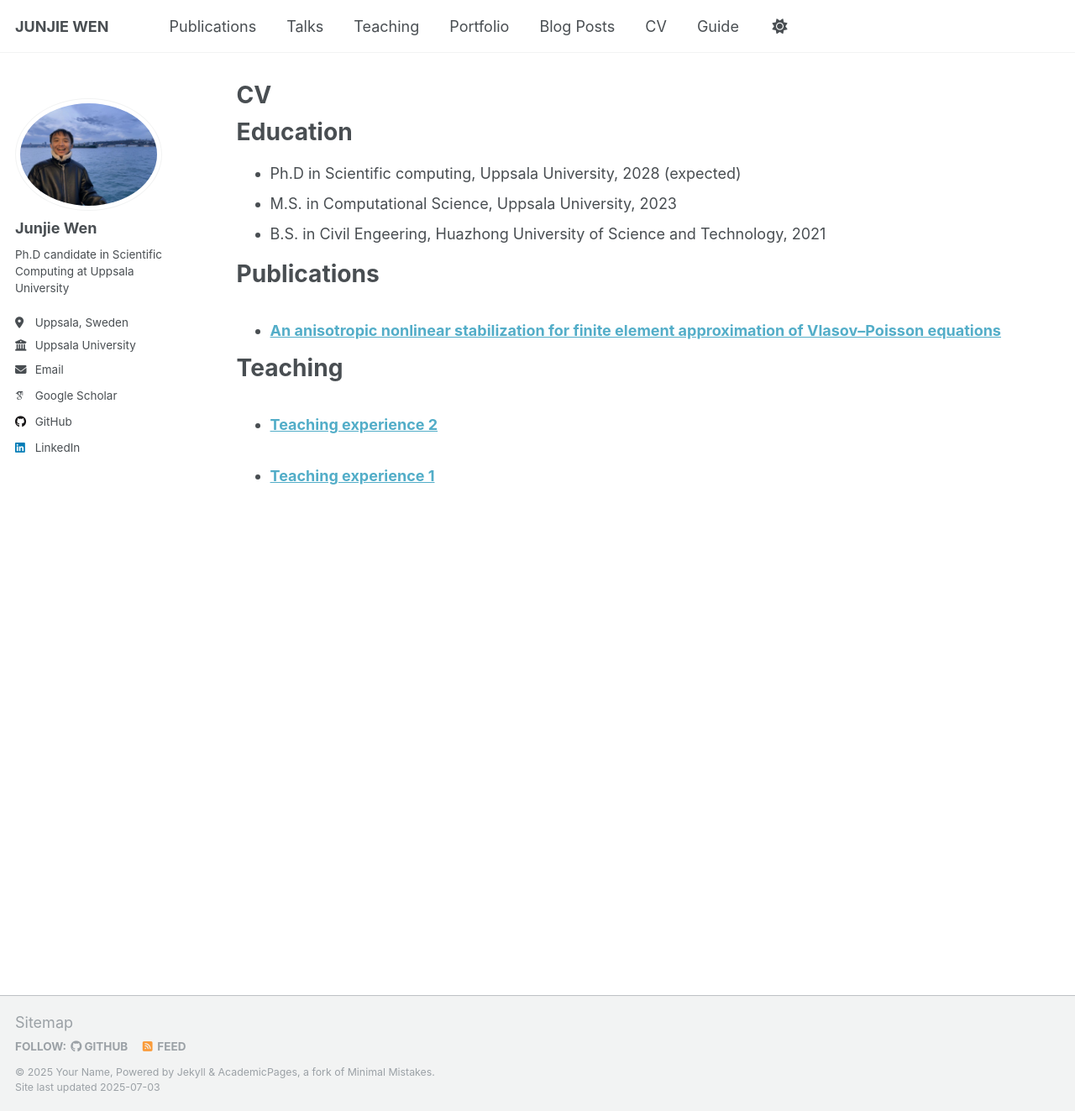
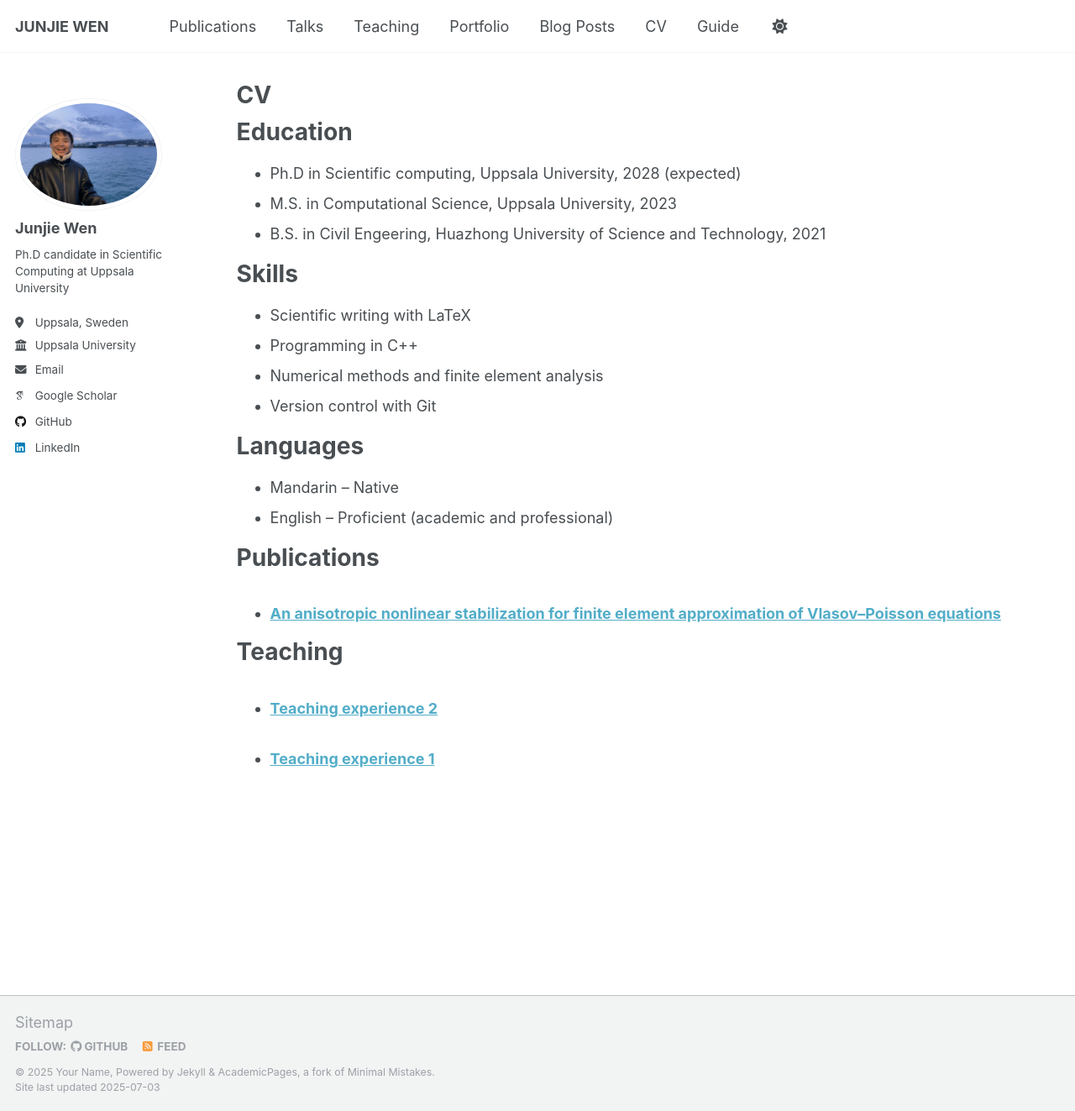
Before and after one commit to WjjSteve/WjjSteve.github.io, a Jekyll site: the page built from _pages/cv.md, in a window 1280 px wide and 1323 px high. Shown: the whole window at 84% size. Built offline with Jekyll 4.4.1, drawn with Linux system fonts in a browser that asks for light colours; some web fonts are replaced; a script that is not in the unit is left out.

Commit message:
Update cv.md

```diff
--- a/_pages/cv.md
+++ b/_pages/cv.md
@@ -15,6 +15,18 @@ Education
 * M.S. in Computational Science, Uppsala University, 2023
 * B.S. in Civil Engeering, Huazhong University of Science and Technology, 2021
 
+Skills
+======
+* Scientific writing with LaTeX
+* Programming in C++
+* Numerical methods and finite element analysis
+* Version control with Git
+
+Languages
+======
+* Mandarin – Native
+* English – Proficient (academic and professional)
+
 Publications
 ======
   <ul>{% for post in site.publications reversed %}
```
